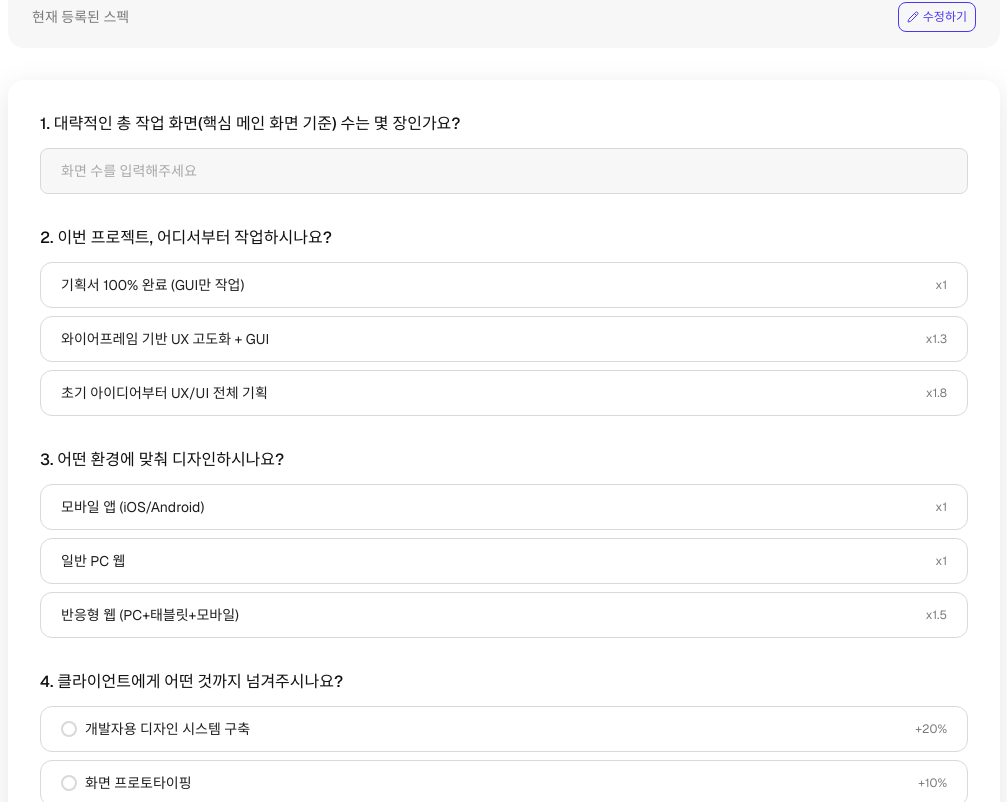
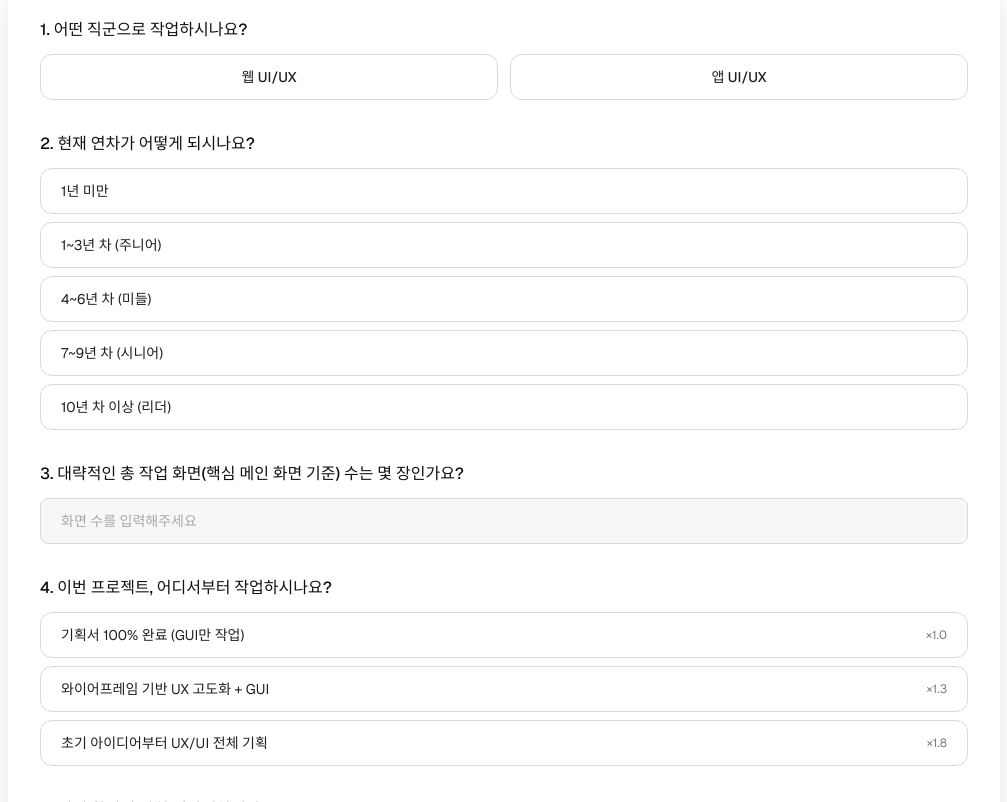
Before and after one commit to Olma-Web/OLma-FE, a Next.js app: page /estimate in a window 1280 px wide. Shown: the part 198-1000 px from the top of the page, without its empty margins (136-1143 px from the left). Built offline with nearby package versions, Linux system fonts and the light colour scheme; no server answers.

Commit message:
[feat] 스마트 견적 계산기 UI 개선 및 이미지 저장 기능 추가

```diff
--- a/app/estimate/page.tsx
+++ b/app/estimate/page.tsx
@@ -1,97 +1,129 @@
 "use client";
 
 import { useState, useEffect } from "react";
-import { Pencil } from "lucide-react";
-import Link from "next/link";
 import Topbar from "@/components/topbar";
 import EstimateModal from "@/components/estimate/EstimateModal";
 import { estimateAPI, userAPI } from "@/lib/api";
 import {
+  BASE_RATE_TABLE,
   WORK_SCOPE_OPTIONS,
   PLATFORM_OPTIONS,
   DELIVERABLE_OPTIONS,
+  type EstimateResult,
 } from "@/lib/estimate/constants";
 
-// --- API enum 매핑 ---
+type WorkScopeLabel   = typeof WORK_SCOPE_OPTIONS[number]["label"];
+type PlatformLabel    = typeof PLATFORM_OPTIONS[number]["label"];
+type DeliverableLabel = typeof DELIVERABLE_OPTIONS[number]["label"];
+
 const UX_ENGAGEMENT_MAP: Record<string, "GUI_ONLY" | "WIREFRAME_PLUS" | "FULL_PLANNING"> = {
-  "기획서 100% 완료 (GUI만 작업)": "GUI_ONLY",
-  "와이어프레임 기반 UX 고도화 + GUI": "WIREFRAME_PLUS",
-  "초기 아이디어부터 UX/UI 전체 기획": "FULL_PLANNING",
+  "기획서 100% 완료 (GUI만 작업)":      "GUI_ONLY",
+  "와이어프레임 기반 UX 고도화 + GUI":  "WIREFRAME_PLUS",
+  "초기 아이디어부터 UX/UI 전체 기획":  "FULL_PLANNING",
 };
 
 const PLATFORM_ENV_MAP: Record<string, "MOBILE_APP" | "PC_WEB" | "RESPONSIVE_WEB"> = {
-  "모바일 앱 (iOS/Android)": "MOBILE_APP",
-  "일반 PC 웹": "PC_WEB",
+  "모바일 앱 (iOS/Android)":      "MOBILE_APP",
+  "일반 PC 웹":                   "PC_WEB",
   "반응형 웹 (PC+태블릿+모바일)": "RESPONSIVE_WEB",
 };
 
 const ADDON_MAP: Record<string, "DESIGN_SYSTEM" | "PROTOTYPING" | "SOURCE_TRANSFER"> = {
+  "화면 프로토타이핑":           "PROTOTYPING",
   "개발자용 디자인 시스템 구축": "DESIGN_SYSTEM",
-  "화면 프로토타이핑": "PROTOTYPING",
-  "Figma 등 원본 소스 전송": "SOURCE_TRANSFER",
+  "Figma 등 원본 소스 전송":    "SOURCE_TRANSFER",
 };
 
-type WorkScope = typeof WORK_SCOPE_OPTIONS[number]["label"];
-type Platform = typeof PLATFORM_OPTIONS[number]["label"];
-type Deliverable = typeof DELIVERABLE_OPTIONS[number]["label"];
+const JOB_CATEGORY_OPTIONS = [
+  { id: 14, label: "웹 UI/UX" },
+  { id: 28, label: "앱 UI/UX" },
+];
+
+const EXPERIENCE_LEVEL_OPTIONS = [
+  { id: 1, label: "1년 미만" },
+  { id: 2, label: "1~3년 차 (주니어)" },
+  { id: 3, label: "4~6년 차 (미들)" },
+  { id: 4, label: "7~9년 차 (시니어)" },
+  { id: 5, label: "10년 차 이상 (리더)" },
+];
 
 export default function EstimatePage() {
-  const [screens, setScreens] = useState("");
-  const [workScope, setWorkScope] = useState<WorkScope | "">("");
-  const [platform, setPlatform] = useState<Platform | "">("");
-  const [deliverables, setDeliverables] = useState<Deliverable[]>([]);
-  const [showModal, setShowModal] = useState(false);
-  const [isLoading, setIsLoading] = useState(false);
-  const [result, setResult] = useState<Record<string, unknown> | null>(null);
-
-  const [spec, setSpec] = useState({ jobCategoryName: "", experienceLevelLabel: "" });
-  const [jobCategoryId, setJobCategoryId] = useState<number | null>(null);
+  const [jobCategoryId,     setJobCategoryId]     = useState<number | null>(null);
   const [experienceLevelId, setExperienceLevelId] = useState<number | null>(null);
+  const [screens,           setScreens]           = useState("");
+  const [workScope,         setWorkScope]         = useState<WorkScopeLabel | "">("");
+  const [platform,          setPlatform]          = useState<PlatformLabel | "">("");
+  const [deliverables,      setDeliverables]      = useState<DeliverableLabel[]>([]);
+  const [showModal,         setShowModal]         = useState(false);
+  const [result,            setResult]            = useState<EstimateResult | null>(null);
+  const [nickname,          setNickname]          = useState("");
 
   useEffect(() => {
     const userId = Number(localStorage.getItem("userId"));
     if (!userId) return;
-
     userAPI.getProfile(userId).then((data) => {
-      if (data) {
-        setSpec({
-          jobCategoryName: data.jobCategoryName ?? "",
-          experienceLevelLabel: data.experienceLevelLabel ?? "",
-        });
-        setJobCategoryId(data.jobCategoryId ?? null);
-        setExperienceLevelId(data.experienceLevelId ?? null);
-      }
+      if (data?.nickname) setNickname(data.nickname);
     }).catch(() => {});
   }, []);
 
-  const toggleDeliverable = (label: Deliverable) => {
+  const toggleDeliverable = (label: DeliverableLabel) => {
     setDeliverables((prev) =>
-      prev.includes(label) ? prev.filter((d) => d !== label) : [...prev, label]
+      prev.includes(label) ? prev.filter((d) => d !== label) : [...prev, label],
     );
   };
 
-  const isActive = screens.length > 0 && workScope !== "" && platform !== "";
+  const isActive =
+    jobCategoryId !== null &&
+    experienceLevelId !== null &&
+    Number(screens) > 0 &&
+    workScope !== "" &&
+    platform !== "";
 
-  const handleCalculate = async () => {
+  const handleCalculate = () => {
     if (!isActive || !jobCategoryId || !experienceLevelId) return;
-    setIsLoading(true);
 
-    try {
-      const data = await estimateAPI.calculate({
-        experienceLevelId,
-        jobCategoryId,
-        screenCount: Number(screens),
-        uxEngagement: UX_ENGAGEMENT_MAP[workScope],
-        platformEnvironment: PLATFORM_ENV_MAP[platform],
-        addons: deliverables.map((d) => ADDON_MAP[d]),
+    const baseRate    = BASE_RATE_TABLE[jobCategoryId]?.[experienceLevelId] ?? 0;
+    const screenCount = Number(screens);
+
+    const step1BasicFee = screenCount * baseRate;
+
+    const uxOption     = WORK_SCOPE_OPTIONS.find((o) => o.label === workScope);
+    const uxMultiplier = uxOption?.multiplier ?? 1.0;
+    const step2UxFee   = step1BasicFee * uxMultiplier;
+
+    const platformOption     = PLATFORM_OPTIONS.find((o) => o.label === platform);
+    const platformMultiplier = platformOption?.multiplier ?? 1.0;
+    const step3PlatformFee   = step2UxFee * platformMultiplier;
+
+    const addonRatioSum = deliverables.reduce((sum, d) => {
+      const opt = DELIVERABLE_OPTIONS.find((o) => o.label === d);
+      return sum + (opt?.bonus ?? 0);
+    }, 0);
+    const addonPercent  = Math.round(addonRatioSum * 100);
+    const step4AddonFee = Math.round(step3PlatformFee * addonRatioSum);
+    const finalAmount   = step3PlatformFee + step4AddonFee;
+
+    const jobLabel   = JOB_CATEGORY_OPTIONS.find((o) => o.id === jobCategoryId)?.label ?? "";
+    const levelLabel = EXPERIENCE_LEVEL_OPTIONS.find((o) => o.id === experienceLevelId)?.label ?? "";
+
+    setResult({
+      jobCategoryName:      jobLabel,
+      experienceLevelLabel: levelLabel,
+      baseRatePerScreen:    baseRate,
+      screenCount,
+      step1BasicFee,
+      uxMultiplier,
+      workScopeLabel:       workScope as string,
+      step2UxFee,
+      platformMultiplier,
+      platformLabel:        platform as string,
+      step3PlatformFee,
+      addonPercent,
+      step4AddonFee,
+      addons:               deliverables,
+      finalAmount,
     });
-      setResult(data);
     setShowModal(true);
-    } catch (err) {
-      alert(err instanceof Error ? err.message : "서버에 연결할 수 없어요");
-    } finally {
-      setIsLoading(false);
-    }
   };
 
   const optionClass = (selected: boolean) =>
@@ -111,37 +143,57 @@ export default function EstimatePage() {
           <p className="mt-1 text-sm text-bodyfont3">실전 프로젝트에 맞는 정확한 견적을 산출하세요.</p>
         </div>
 
-        {/* 현재 등록된 스펙 */}
-        <div className="rounded-2xl bg-bg2 px-6 py-4 mb-8 flex items-center gap-3 flex-wrap">
-          <span className="text-sm text-bodyfont3 shrink-0">현재 등록된 스펙</span>
-          {spec.jobCategoryName && (
-            <span className="rounded-full bg-main25 px-3 py-1 text-xs font-medium text-main100">
-              {spec.jobCategoryName}
+        <div className="rounded-2xl bg-white px-8 py-8 shadow-[0_8px_32px_rgba(0,0,0,0.10)] flex flex-col gap-8">
+
+          {/* Q1: 직군 */}
+          <div className="flex flex-col gap-3">
+            <p className="font-medium text-titlefont1">1. 어떤 직군으로 작업하시나요?</p>
+            <div className="flex gap-3">
+              {JOB_CATEGORY_OPTIONS.map((option) => (
+                <button
+                  key={option.id}
+                  onClick={() => setJobCategoryId(option.id)}
+                  className={`flex-1 py-3 rounded-xl border text-sm font-medium transition-all cursor-pointer ${
+                    jobCategoryId === option.id
+                      ? "bg-main25 border-main100 text-main100"
+                      : "bg-white border-line1 text-titlefont2"
+                  }`}
+                >
+                  {option.label}
+                </button>
+              ))}
+            </div>
+          </div>
+
+          {/* Q2: 연차 */}
+          <div className="flex flex-col gap-3">
+            <p className="font-medium text-titlefont1">2. 현재 연차가 어떻게 되시나요?</p>
+            <div className="flex flex-col gap-2">
+              {EXPERIENCE_LEVEL_OPTIONS.map((option) => (
+                <button
+                  key={option.id}
+                  onClick={() => setExperienceLevelId(option.id)}
+                  className={optionClass(experienceLevelId === option.id)}
+                >
+                  <span>{option.label}</span>
+                  {experienceLevelId === option.id && jobCategoryId != null && (
+                    <span className="text-xs text-bodyfont3 shrink-0 ml-2">
+                      {(BASE_RATE_TABLE[jobCategoryId]?.[option.id] ?? 0) / 10000}만원/화면
                     </span>
                   )}
-          {spec.experienceLevelLabel && (
-            <span className="rounded-full bg-main25 px-3 py-1 text-xs font-medium text-main100">
-              {spec.experienceLevelLabel}
-            </span>
-          )}
-          <Link
-            href="/onboarding"
-            className="ml-auto flex items-center gap-1 rounded-lg border border-main100 px-2 py-1.5 text-xs text-main100 hover:bg-main25 transition-colors"
-          >
-            <Pencil size={12} />
-            <span>수정하기</span>
-          </Link>
+                </button>
+              ))}
+            </div>
           </div>
 
-        <div className="rounded-2xl bg-white px-8 py-8 shadow-[0_8px_32px_rgba(0,0,0,0.10)] flex flex-col gap-8">
-
-          {/* 1번 질문 */}
+          {/* Q3: 화면 수 */}
           <div className="flex flex-col gap-3">
             <p className="font-medium text-titlefont1">
-              1. 대략적인 총 작업 화면(핵심 메인 화면 기준) 수는 몇 장인가요?
+              3. 대략적인 총 작업 화면(핵심 메인 화면 기준) 수는 몇 장인가요?
             </p>
             <input
               type="number"
+              min="1"
               value={screens}
               onChange={(e) => setScreens(e.target.value)}
               placeholder="화면 수를 입력해주세요"
@@ -149,10 +201,10 @@ export default function EstimatePage() {
             />
           </div>
 
-          {/* 2번 질문 */}
+          {/* Q4: UX 기획 관여도 */}
           <div className="flex flex-col gap-3">
             <p className="font-medium text-titlefont1">
-              2. 이번 프로젝트, 어디서부터 작업하시나요?
+              4. 이번 프로젝트, 어디서부터 작업하시나요?
             </p>
             <div className="flex flex-col gap-2">
               {WORK_SCOPE_OPTIONS.map((option) => (
@@ -162,16 +214,16 @@ export default function EstimatePage() {
                   className={optionClass(workScope === option.label)}
                 >
                   <span>{option.label}</span>
-                  <span className="text-xs text-bodyfont3">x{option.multiplier}</span>
+                  <span className="text-xs text-bodyfont3 shrink-0 ml-2">×{option.multiplier.toFixed(1)}</span>
                 </button>
               ))}
             </div>
           </div>
 
-          {/* 3번 질문 */}
+          {/* Q5: 플랫폼 환경 */}
           <div className="flex flex-col gap-3">
             <p className="font-medium text-titlefont1">
-              3. 어떤 환경에 맞춰 디자인하시나요?
+              5. 어떤 환경에 맞춰 디자인하시나요?
             </p>
             <div className="flex flex-col gap-2">
               {PLATFORM_OPTIONS.map((option) => (
@@ -181,17 +233,20 @@ export default function EstimatePage() {
                   className={optionClass(platform === option.label)}
                 >
                   <span>{option.label}</span>
-                  <span className="text-xs text-bodyfont3">x{option.multiplier}</span>
+                  <span className="text-xs text-bodyfont3 shrink-0 ml-2">×{option.multiplier.toFixed(1)}</span>
                 </button>
               ))}
             </div>
           </div>
 
-          {/* 4번 질문 */}
+          {/* Q6: 산출물 */}
           <div className="flex flex-col gap-3">
+            <div>
               <p className="font-medium text-titlefont1">
-              4. 클라이언트에게 어떤 것까지 넘겨주시나요?
+                6. 클라이언트에게 어떤 것까지 넘겨주시나요?
               </p>
+              <p className="text-xs text-bodyfont3 mt-0.5">중복 선택 가능</p>
+            </div>
             <div className="flex flex-col gap-2">
               {DELIVERABLE_OPTIONS.map((option) => (
                 <button
@@ -200,7 +255,7 @@ export default function EstimatePage() {
                   className={optionClass(deliverables.includes(option.label))}
                 >
                   <span className="flex items-center gap-2">
-                    <span className={`h-4 w-4 rounded-full border-2 flex items-center justify-center ${
+                    <span className={`h-4 w-4 rounded-full border-2 flex items-center justify-center shrink-0 ${
                       deliverables.includes(option.label)
                         ? "border-main100 bg-main100"
                         : "border-line1"
@@ -211,32 +266,31 @@ export default function EstimatePage() {
                     </span>
                     {option.label}
                   </span>
-                  <span className="text-xs text-bodyfont3">+{option.bonus * 100}%</span>
+                  <span className="text-xs text-bodyfont3 shrink-0 ml-2">+{option.bonus * 100}%</span>
                 </button>
               ))}
             </div>
           </div>
 
-          {/* 견적 계산하기 버튼 */}
+          {/* 계산 버튼 */}
           <button
             onClick={handleCalculate}
-            disabled={!isActive || isLoading}
+            disabled={!isActive}
             className={`w-full rounded-xl py-4 text-sm font-semibold text-white transition-all ${
-              isActive && !isLoading
+              isActive
                 ? "bg-gradient-to-r from-main100 to-sub175 hover:brightness-105 cursor-pointer"
                 : "bg-line1 text-bodyfont4 cursor-not-allowed"
             }`}
           >
-            {isLoading ? "계산 중..." : "견적 계산하기"}
+            견적 계산하기
           </button>
-
         </div>
       </div>
 
-      {/* 결과 모달 */}
       {showModal && result && (
         <EstimateModal
           result={result}
+          nickname={nickname}
           onClose={() => setShowModal(false)}
           onSave={() =>
             estimateAPI.save({
--- a/components/estimate/EstimateModal.tsx
+++ b/components/estimate/EstimateModal.tsx
@@ -1,34 +1,27 @@
 "use client";
 
-import { useState } from "react";
-
-const ADDON_LABEL: Record<string, string> = {
-  DESIGN_SYSTEM: "개발자용 디자인 시스템 구축",
-  PROTOTYPING: "화면 프로토타이핑",
-  SOURCE_TRANSFER: "Figma 등 원본 소스 전송",
-};
+import { useState, useRef } from "react";
+import html2canvas from "html2canvas-pro";
+import { type EstimateResult } from "@/lib/estimate/constants";
 
 const toMan = (won: number) => Math.round(won / 10000);
 
 interface Props {
-  result: Record<string, unknown>;
+  result: EstimateResult;
+  nickname: string;
   onClose: () => void;
   onSave: () => Promise<void>;
 }
 
-export default function EstimateModal({ result, onClose, onSave }: Props) {
+export default function EstimateModal({ result, nickname, onClose, onSave }: Props) {
   const [saveStatus, setSaveStatus] = useState<"idle" | "saving" | "saved" | "error">("idle");
+  const modalRef = useRef<HTMLDivElement>(null);
 
-  const finalAmount = result.finalAmount as number;
-  const screenCount = result.screenCount as number;
-  const step1BasicFee = result.step1BasicFee as number;
-  const uxMultiplier = result.uxMultiplier as number;
-  const step2UxFee = result.step2UxFee as number;
-  const platformMultiplier = result.platformMultiplier as number;
-  const step3PlatformFee = result.step3PlatformFee as number;
-  const addonPercent = result.addonPercent as number;
-  const step4AddonFee = result.step4AddonFee as number;
-  const addons = result.addons as string[];
+  const {
+    finalAmount, screenCount, baseRatePerScreen, step1BasicFee,
+    uxMultiplier, step2UxFee, platformMultiplier, step3PlatformFee,
+    addonPercent, step4AddonFee, addons,
+  } = result;
 
   const handleSave = async () => {
     if (saveStatus === "saving" || saveStatus === "saved") return;
@@ -42,13 +35,22 @@ export default function EstimateModal({ result, onClose, onSave }: Props) {
     }
   };
 
+  const handleImageSave = async () => {
+    if (!modalRef.current) return;
+    const canvas = await html2canvas(modalRef.current, { scale: 2 });
+    const link = document.createElement("a");
+    link.download = "견적서.png";
+    link.href = canvas.toDataURL("image/png");
+    link.click();
+  };
+
   return (
     <div className="fixed inset-0 z-50 flex items-center justify-center bg-black/40 px-4">
-      <div className="w-full max-w-xl rounded-2xl bg-white px-8 py-8 shadow-xl">
+      <div ref={modalRef} className="w-full max-w-xl rounded-2xl bg-white px-8 py-8 shadow-xl">
 
         <div className="flex justify-between items-center mb-6">
           <h2 className="text-lg font-bold text-titlefont1">
-            <span className="text-main100 text-2xl">User</span>님의 견적서
+            <span className="text-main100 text-2xl">{nickname || "User"}</span>님의 견적서
           </h2>
           <button onClick={onClose} className="text-bodyfont4 hover:text-titlefont1 transition-colors">
             ✕
@@ -64,7 +66,7 @@ export default function EstimateModal({ result, onClose, onSave }: Props) {
         <div className="rounded-xl bg-gray-50 px-5 flex flex-col text-sm text-bodyfont2 mb-8">
           <div className="flex justify-between py-3 border-b border-gray-200">
             <span>기본 작업비</span>
-            <span>{screenCount}화면 x 100만 원 = {toMan(step1BasicFee).toLocaleString()}만 원</span>
+            <span>{screenCount}화면 x {toMan(baseRatePerScreen).toLocaleString()}만 원 = {toMan(step1BasicFee).toLocaleString()}만 원</span>
           </div>
           <div className="flex justify-between py-3 border-b border-gray-200">
             <span>UX 기획 관여도</span>
@@ -76,7 +78,7 @@ export default function EstimateModal({ result, onClose, onSave }: Props) {
           </div>
           {addonPercent > 0 && (
             <div className="flex justify-between py-3">
-              <span>{addons?.map((a) => ADDON_LABEL[a]).join(", ")}</span>
+              <span>{addons.join(", ")}</span>
               <span>+{toMan(step4AddonFee).toLocaleString()}만 원 (+{addonPercent}%)</span>
             </div>
           )}
@@ -93,7 +95,10 @@ export default function EstimateModal({ result, onClose, onSave }: Props) {
             {saveStatus === "error" && "저장 실패"}
             {saveStatus === "idle" && "내 보관함에 저장하기"}
           </button>
-          <button className="flex-1 rounded-2xl border border-main100 py-3 text-sm font-semibold text-main100 hover:bg-main25 transition-all cursor-pointer">
+          <button
+            onClick={handleImageSave}
+            className="flex-1 rounded-2xl border border-main100 py-3 text-sm font-semibold text-main100 hover:bg-main25 transition-all cursor-pointer"
+          >
             이미지로 저장하기
           </button>
         </div>
--- a/lib/estimate/constants.ts
+++ b/lib/estimate/constants.ts
@@ -1,6 +1,9 @@
 // lib/estimate/constants.ts
 
-export const BASE_PRICE_PER_SCREEN = 100;
+export const BASE_RATE_TABLE: Record<number, Record<number, number>> = {
+  14: { 1: 400000, 2: 600000, 3: 900000, 4: 1200000, 5: 1500000 },  // 웹 UI/UX
+  28: { 1: 500000, 2: 700000, 3: 1000000, 4: 1300000, 5: 1600000 }, // 앱 UI/UX
+};
 
 export const WORK_SCOPE_OPTIONS = [
   { label: "기획서 100% 완료 (GUI만 작업)", multiplier: 1 },
@@ -15,12 +18,25 @@ export const PLATFORM_OPTIONS = [
 ] as const;
 
 export const DELIVERABLE_OPTIONS = [
+  { label: "화면 프로토타이핑", bonus: 0.1 },
   { label: "개발자용 디자인 시스템 구축", bonus: 0.2 },
-  { label: "화면 프로토타이핑", bonus: 0.1 },
   { label: "Figma 등 원본 소스 전송", bonus: 0.2 },
 ] as const;
 
-export const MOCK_SPEC = {
-  jobCategory: "웹 UI/UX",
-  experienceLevel: "4~6년차(미들)",
+export type EstimateResult = {
+  jobCategoryName: string;
+  experienceLevelLabel: string;
+  baseRatePerScreen: number;
+  screenCount: number;
+  step1BasicFee: number;
+  uxMultiplier: number;
+  workScopeLabel: string;
+  step2UxFee: number;
+  platformMultiplier: number;
+  platformLabel: string;
+  step3PlatformFee: number;
+  addonPercent: number;
+  step4AddonFee: number;
+  addons: string[];
+  finalAmount: number;
 };
```
Lines whose indentation alone changed are shown as unchanged.
